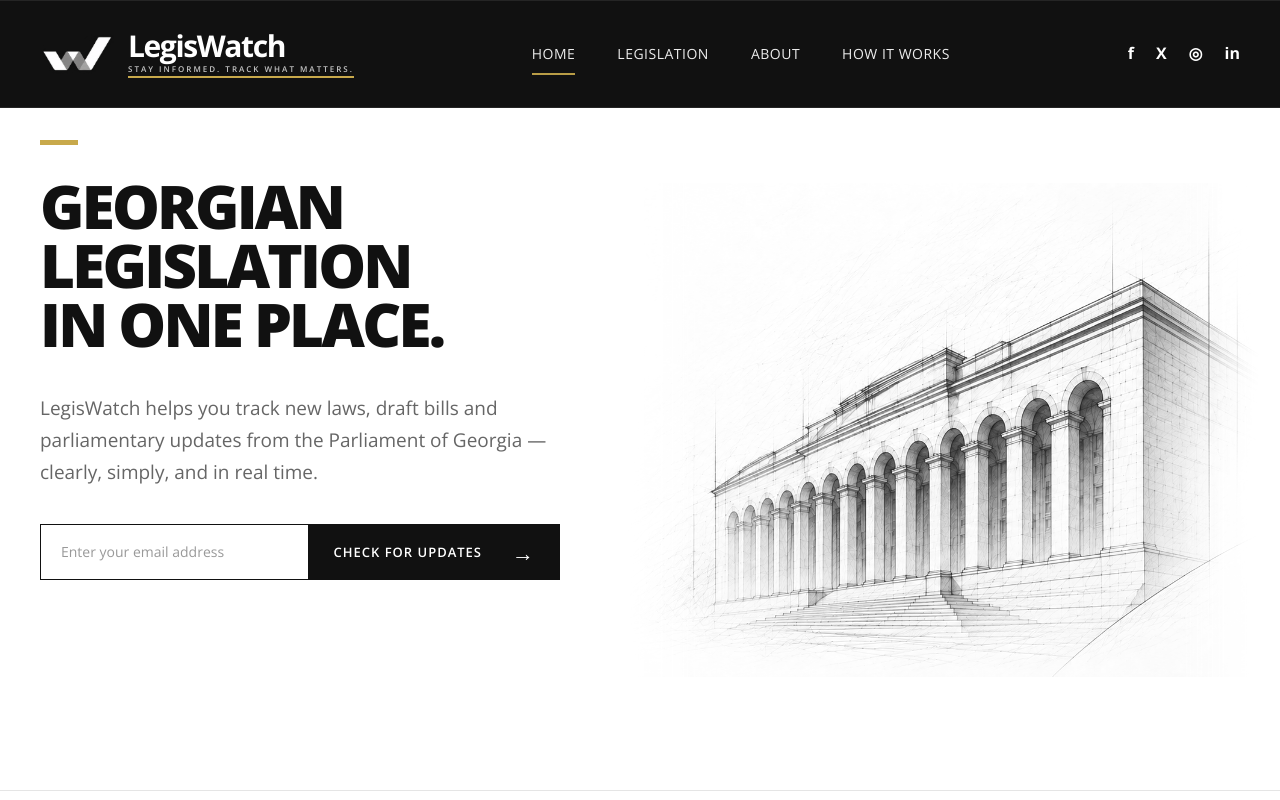
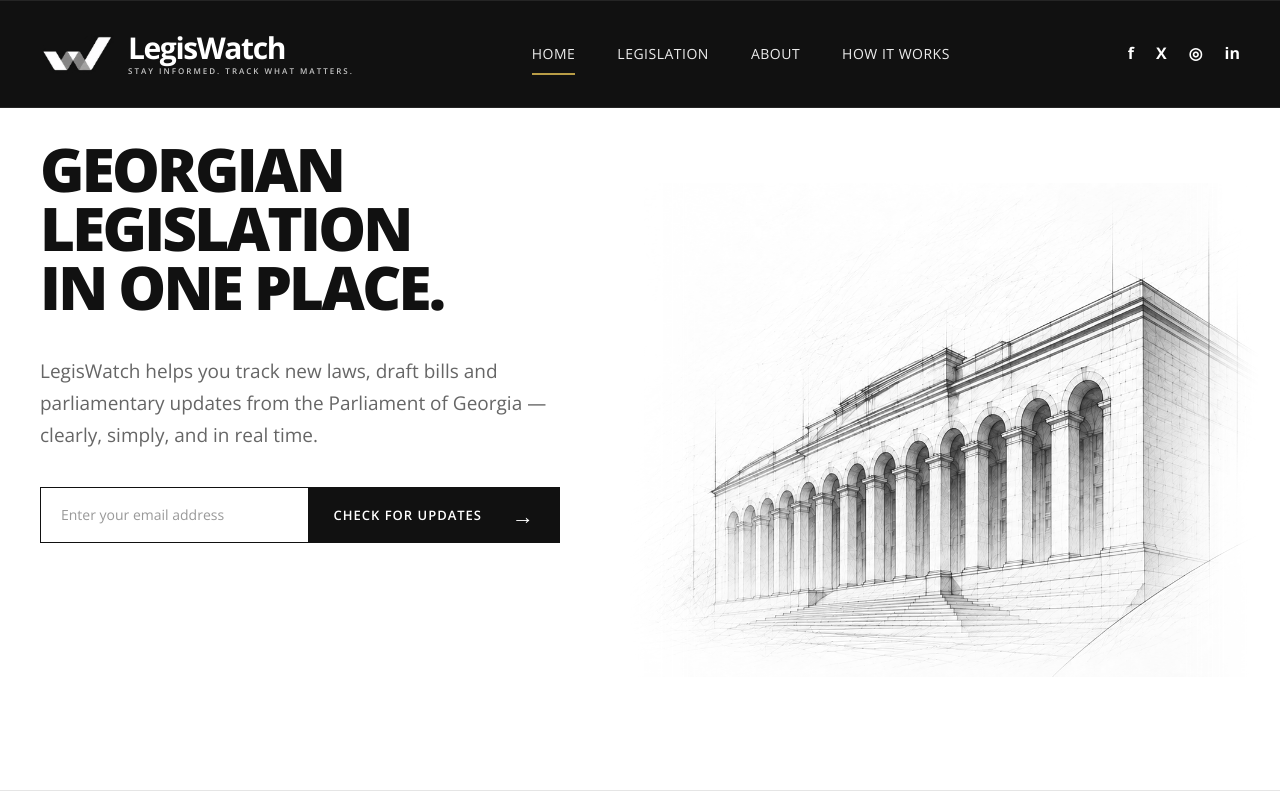
Before and after one commit to irakli86-png/LegisWatch, a website: page frontend/index.html in a window 1280 px wide. Shown: the top 800 px of the page. Drawn offline with nearby package versions, Linux system fonts and the light colour scheme.

Commit message:
visual edits

```diff
--- a/frontend/style.css
+++ b/frontend/style.css
@@ -167,11 +167,7 @@ input {
 
 
 .logo-tagline {
-    position: relative;
-
     display: block;
-
-    padding-bottom: 5px;
 
     font-family:
         "Open Sans",
@@ -192,23 +188,6 @@ input {
 }
 
 
-.logo-tagline::after {
-    content: "";
-
-    position: absolute;
-
-    left: 0;
-
-    bottom: 0;
-
-    width: 100%;
-
-    height: 2px;
-
-    background: var(--gold);
-}
-
-
 /* =========================================================
    NAVIGATION
 ========================================================= */
@@ -337,17 +316,11 @@ input {
 
 
 /* =========================================================
-   GOLD LINE
-========================================================= */
-
-.gold-line {
-    width: 38px;
-
-    height: 5px;
-
-    background: var(--gold);
-
-    margin-bottom: 32px;
+   HERO GOLD LINE — HIDDEN
+========================================================= */
+
+.hero .gold-line {
+    display: none;
 }
 
 
```
